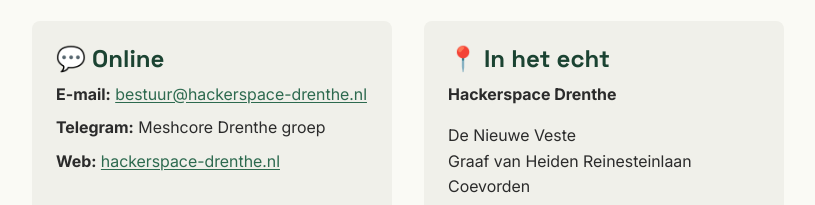
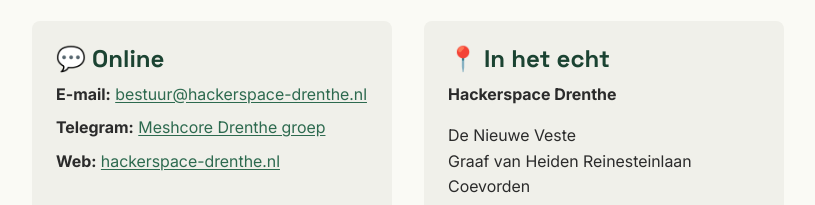
Before and after one commit to Hackerspace-drenthe/www.drenthenoodnetwerk.nl, a plain HTML site: page meedoen.html in a window 1280 px wide. Shown: the part 2292-2497 px from the top of the page, without its empty margins (232-1047 px from the left). Drawn offline with Linux system fonts and the light colour scheme.

Commit message:
fix: add Telegram link to meedoen contact section

```diff
--- a/meedoen.html
+++ b/meedoen.html
@@ -170,7 +170,7 @@
             <h3 style="margin-bottom:var(--space-sm)">💬 Online</h3>
             <ul style="list-style:none;padding:0;display:flex;flex-direction:column;gap:var(--space-xs)">
               <li><strong>E-mail:</strong> <a href="mailto:bestuur@hackerspace-drenthe.nl">bestuur@hackerspace-drenthe.nl</a></li>
-              <li><strong>Telegram:</strong> Meshcore Drenthe groep</li>
+              <li><strong>Telegram:</strong> <a href="https://t.me/+GTTYOvZTRVNhNThk" rel="noopener noreferrer">Meshcore Drenthe groep</a></li>
               <li><strong>Web:</strong> <a href="https://www.hackerspace-drenthe.nl/" rel="noopener noreferrer">hackerspace-drenthe.nl</a></li>
             </ul>
           </div>
```
